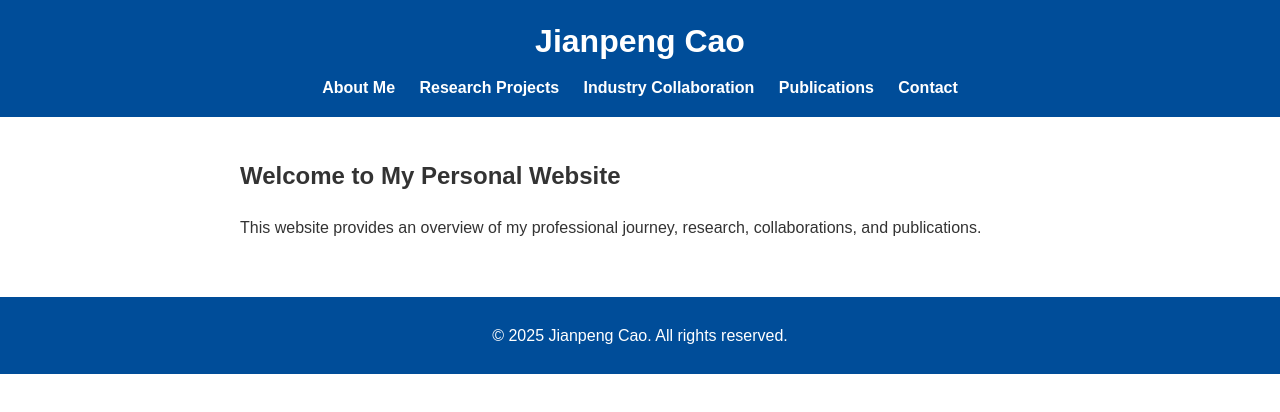
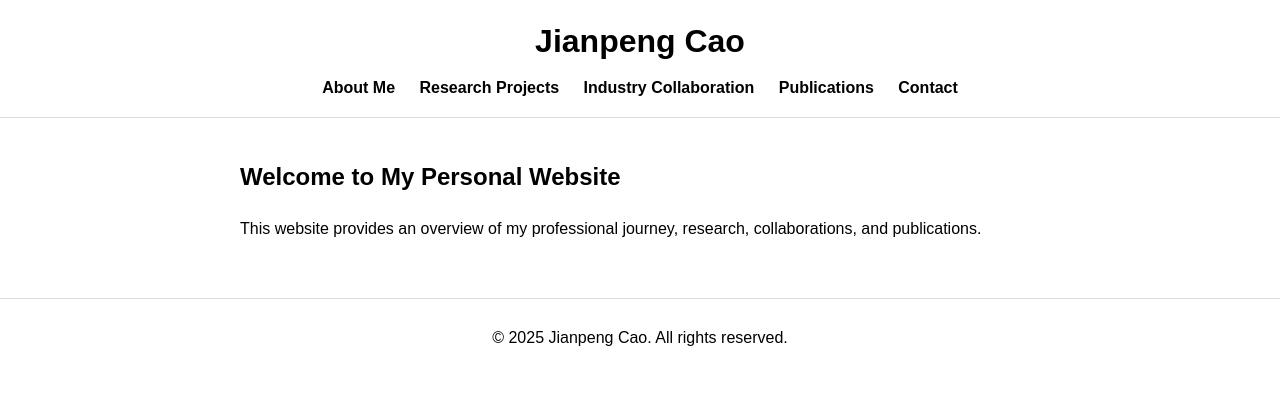
Before and after one commit to kempcao/kempcao.github.io, a plain HTML site: page index.html in a window 1280 px wide. Drawn offline with Linux system fonts and the light colour scheme.

Commit message:
Updated styles

```diff
--- a/styles.css
+++ b/styles.css
@@ -3,14 +3,16 @@ body {
     margin: 0;
     padding: 0;
     line-height: 1.6;
-    color: #333;
+    color: #000;
+    background-color: #fff;
 }
 
 header {
-    background: #004d99;
-    color: #fff;
+    background: #fff;
+    color: #000;
     padding: 1rem 0;
     text-align: center;
+    border-bottom: 1px solid #ddd;
 }
 
 header h1 {
@@ -23,7 +25,7 @@ nav {
 }
 
 nav a {
-    color: #fff;
+    color: #000;
     text-decoration: none;
     margin: 0 10px;
     font-weight: bold;
@@ -40,9 +42,10 @@ main {
 }
 
 footer {
-    background: #004d99;
-    color: #fff;
+    background: #fff;
+    color: #000;
     text-align: center;
     padding: 10px 0;
     margin-top: 20px;
+    border-top: 1px solid #ddd;
 }
```
